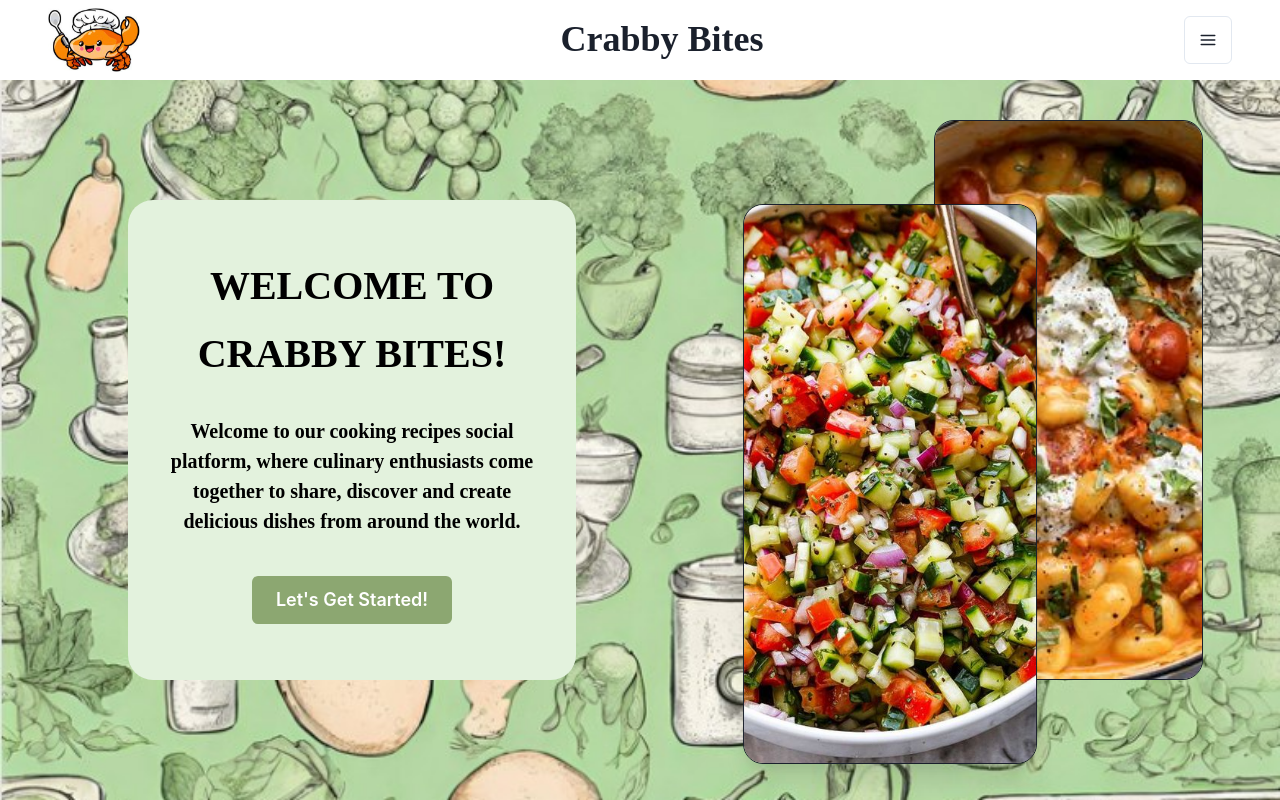
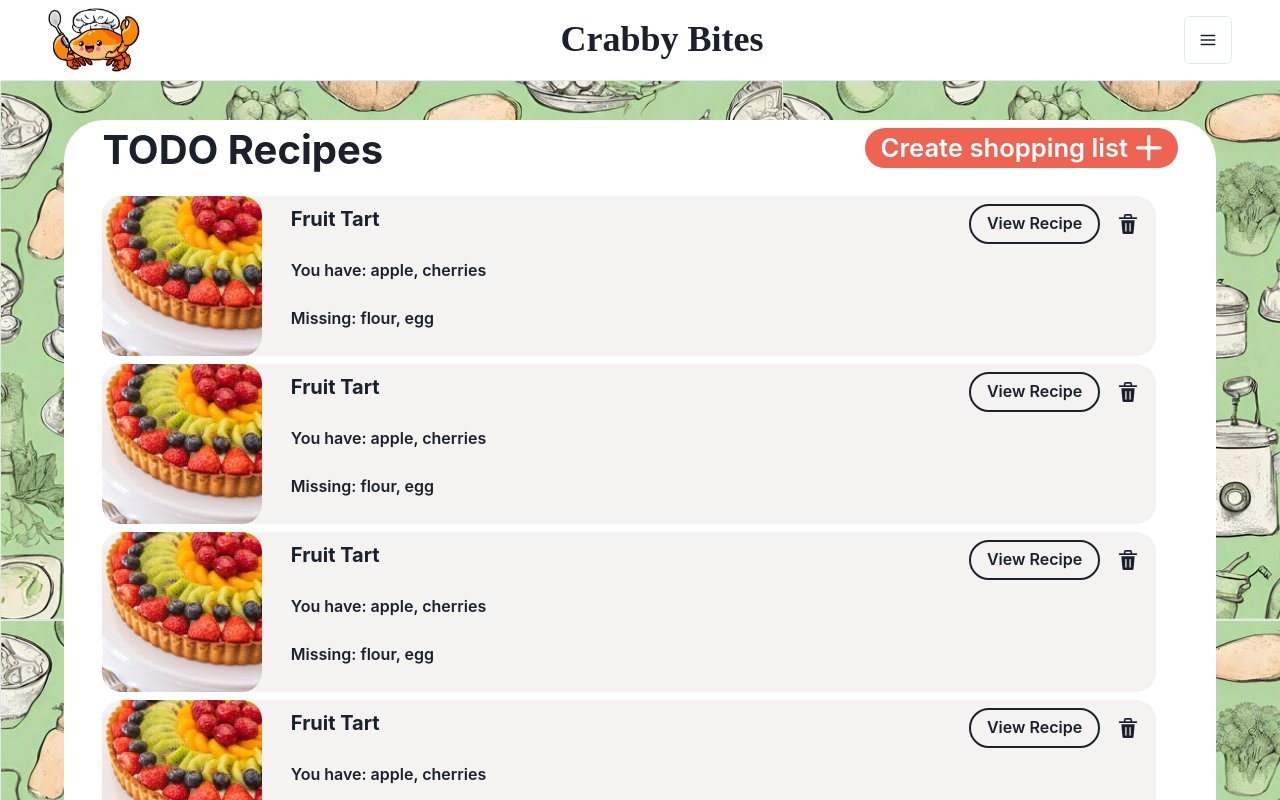
Before and after one commit to Bogdandragon/CrabbyBites, a React (Create React App) app in the folder frontend/: page / in a window 1280 px wide. Shown: the top 800 px of the page. Built offline with nearby package versions, Linux system fonts and the light colour scheme; the HTML template or start-up script is replaced by a standard one; a web font is replaced by a local one; what yup-password would draw is missing.

Commit message:
todo recipe page

```diff
--- a/frontend/src/App.jsx
+++ b/frontend/src/App.jsx
@@ -10,6 +10,7 @@ import theme from './components/Theme/Theme';
 import RecipePage from './components/RecipePage/RecipePage';
 import { Route, BrowserRouter, Routes} from 'react-router-dom';
 import AdminPage from './components/AdminPage/AdminPage';
+import TodoRecipesPage from './components/TodoRecipesPage/TodoRecipesPage';
 
 function App() {
 	// create routes for all components
@@ -22,12 +23,13 @@ function App() {
 						<Route path="/register" element={<RegisterPage />} />
 						<Route path="/login" element={<LoginPage />} />
 						{/* <Route path="/add-recipe" element={<AddRecipePage />} /> */}
-						<Route path="/add" element={<AddRecipePage />} />
+						{/* <Route path="/add" element={<AddRecipePage />} />
 						<Route path="/forgot-password" element={<ForgotPasswordPage1 />} />
 						<Route path="/forgot-password2" element={<ForgotPasswordPage2 />} />
 						<Route path="/recipes/:id" element={<RecipePage />} />
 						<Route path="/admin/:type" element={<AdminPage />} />
-						<Route path="/*" element={<HomePage />} />
+						<Route path="/*" element={<HomePage />} /> */}
+						<Route path="/*" element={<TodoRecipesPage />} />
 					</Routes>
 				</BrowserRouter>
 			</div>
--- /dev/null
+++ b/frontend/src/components/TodoRecipesPage/IngredientBox.jsx
@@ -0,0 +1,18 @@
+import { Button, Stack } from '@chakra-ui/react';
+import { useBreakpointValue } from '@chakra-ui/react';
+import { Box } from '@chakra-ui/react';
+
+function IngredientBox({text, quantity}) {
+    const buttonSize = useBreakpointValue({ base: 'md', lg: 'sm' });
+    const fontSize = useBreakpointValue({base:'sm', md: 'xs', lg: 'sm' });
+
+    return (
+        <Stack direction='row' align='center'>
+            <Box justifyContent="center" align="center"  borderRadius="full" bgColor='#D9D9D9' variant='solid' minW="100%" size={buttonSize} fontSize={fontSize} >
+                {text} x {quantity}
+            </Box>
+        </Stack>
+    );
+}
+
+export default IngredientBox;
--- /dev/null
+++ b/frontend/src/components/TodoRecipesPage/TodoRecipeCard.jsx
@@ -0,0 +1,41 @@
+import { Box, SimpleGrid, GridItem, Text, Stack, HStack, IconButton, Image, useBreakpointValue, useToast } from '@chakra-ui/react';
+import { CheckIcon, CloseIcon, DeleteIcon } from '@chakra-ui/icons';
+import { useNavigate } from 'react-router-dom';
+import axios from 'axios';
+import InfoButton from '../Buttons/InfoButton';
+
+function TodoRecipeCard ({ recipeId, imageUrl, nameRecipe, listOwnedIngredients, listMissingIngredients }){
+  const stackDirection = useBreakpointValue({ base: 'column', md: 'row' });
+  const navigate = useNavigate();
+  const toast = useToast();
+
+  return (
+    <Box bgColor='#F5F2F2' borderRadius='20' minH={{base:'15vh', md:'20vh'}} mb='1vh' w='98%'>
+      <SimpleGrid columns={6}>
+        <GridItem colSpan={1}>
+          <Image src={imageUrl} alt='Recipe Image' borderRadius='20' h={{base:'17vh', md:'20vh'}} w={{base:'17vh', md:'20vh'}} objectFit='cover'/>
+        </GridItem>
+        <GridItem colSpan={2}>
+            <Stack spacing='0.005vh'>
+                <Text pt='1vh' pl='1vw'fontWeight="bold" align='left' fontSize={{base:'xs',md:'xl'}} noOfLines='3'>{nameRecipe}</Text>
+                <Text pt='1vh' pl='1vw'fontWeight="semibold" align='left' fontSize={{base:'xs',md:'md'}} noOfLines='3'>
+                    <Text as="span" fontWeight="semibold">You have:</Text> {listOwnedIngredients}</Text>
+                <Text pt='1vh' pl='1vw'fontWeight="semibold" align='left' fontSize={{base:'xs',md:'md'}} noOfLines='3'>
+                    <Text as="span" fontWeight="semibold">Missing:</Text> {listMissingIngredients}</Text>
+            </Stack>
+           </GridItem>
+        <GridItem colSpan={3} pt='1vh' pr='1vh'>
+          <Stack align='flex-end'>
+            <HStack>
+                <InfoButton text='View Recipe' onClick={() => navigate(`/recipes/${recipeId}`)}/>
+                <IconButton isRound={true} variant='solid' boxSize='10' bgColor='#F5F2F2'
+                    fontSize='20' icon={<DeleteIcon />}/>
+            </HStack>
+          </Stack>
+        </GridItem>
+      </SimpleGrid>
+    </Box>
+  );
+};
+
+export default TodoRecipeCard;
--- /dev/null
+++ b/frontend/src/components/TodoRecipesPage/TodoRecipesPage.jsx
@@ -0,0 +1,89 @@
+import Page from "../Page/Page";
+import { Text, SimpleGrid, Stack, HStack, Box, Center, useToast, Container, Flex, Image } from '@chakra-ui/react';
+import { TimeIcon, MoonIcon, BellIcon, StarIcon } from '@chakra-ui/icons'
+import '@fontsource/dm-serif-display';
+import { useNavigate, useParams } from 'react-router-dom';
+import React, { useState, useEffect } from 'react';
+import axios from "axios";
+import SubmitButton from "../Buttons/SubmitButton";
+import InfoButton from "../Buttons/InfoButton";
+import { AddIcon } from '@chakra-ui/icons';
+import { IconButton, useDisclosure } from '@chakra-ui/react';
+import { Button } from '@chakra-ui/react';
+import { Spacer } from '@chakra-ui/react';
+import { useBreakpointValue } from '@chakra-ui/react';
+import TodoRecipeCard from "./TodoRecipeCard";
+import { Modal, ModalOverlay, ModalContent, ModalHeader, ModalCloseButton, ModalBody, FormControl, FormLabel,
+    Input, NumberInput, NumberInputField, NumberInputStepper, NumberIncrementStepper, NumberDecrementStepper } from '@chakra-ui/react';
+import IngredientBox from "./IngredientBox";
+
+function TodoRecipesPage() {
+    const navigate = useNavigate();
+    const isSmallScreen = useBreakpointValue({ base: true, md: false });
+    const { isOpen, onOpen, onClose } = useDisclosure();
+    return (
+        <Page navigate={navigate}>
+          {/* Centering the white box horizontally and vertically */}
+            <Box display="flex" justifyContent="center" alignItems="center">
+                {/* Background Image */}
+
+                    <Flex justifyContent="center" bgImage={'cookingBackground.jpeg'} bgRepeat='repeat' w="100%" minH="90vh">
+                    {/* White Box centered within the Background Image */}
+                        <Box backgroundColor="rgba(255, 255, 255, 1)" w="90%" display="flex" flexDirection="column" justifyContent="flex-start"
+                             borderTopRadius="5vh" mt="5vh" pl="3vw" pr="3vw">
+                                <Stack direction="row">
+                                    <Text fontSize={{base:"4vh", md:"5vh"}} fontWeight="bold">TODO Recipes</Text>
+                                    <Spacer />
+                                    {isSmallScreen ?
+                                         <IconButton
+                                         mt='1vh'
+                                         isRound={true}
+                                         variant='solid'
+                                         color="white" bgColor='#EE6352'
+                                         boxSize='12'
+                                         fontSize='30'
+                                         icon={<AddIcon />}
+                                         onClick={onOpen}
+                                         />
+                                        : <Button mt='1vh' isRound={false} variant='solid' color="white" bgColor='#EE6352' borderRadius="full" fontSize="2vw"
+                                     rightIcon={<AddIcon />} onClick={onOpen}>Create shopping list</Button>}
+                                </Stack>
+
+                                <Modal isOpen={isOpen} onClose={onClose}>
+                                <ModalOverlay />
+                                <ModalContent>
+                                    <ModalHeader>Shopping List:</ModalHeader>
+                                    <ModalCloseButton />
+                                <ModalBody>
+                                    <SimpleGrid columns={3} spacing={3}>
+                                        <IngredientBox text="apple" quantity="2"/>
+                                        <IngredientBox text="watermelon" quantity="2"/>
+                                        <IngredientBox text="apple" quantity="2"/>
+                                        <IngredientBox text="apple" quantity="2"/>
+                                        <IngredientBox text="apple" quantity="2"/>
+                                        <IngredientBox text="apple" quantity="2"/>
+
+
+                                    </SimpleGrid>
+
+                                </ModalBody>
+                                </ModalContent>
+                                </Modal>
+
+
+                                <TodoRecipeCard recipeId="1" imageUrl="fruitTart.jpeg" nameRecipe="Fruit Tart" listOwnedIngredients="apple, cherries" listMissingIngredients="flour, egg"/>
+                                <TodoRecipeCard recipeId="1" imageUrl="fruitTart.jpeg" nameRecipe="Fruit Tart" listOwnedIngredients="apple, cherries" listMissingIngredients="flour, egg"/>
+                                <TodoRecipeCard recipeId="1" imageUrl="fruitTart.jpeg" nameRecipe="Fruit Tart" listOwnedIngredients="apple, cherries" listMissingIngredients="flour, egg"/>
+                                <TodoRecipeCard recipeId="1" imageUrl="fruitTart.jpeg" nameRecipe="Fruit Tart" listOwnedIngredients="apple, cherries" listMissingIngredients="flour, egg"/>
+                                <TodoRecipeCard recipeId="1" imageUrl="fruitTart.jpeg" nameRecipe="Fruit Tart" listOwnedIngredients="apple, cherries" listMissingIngredients="flour, egg"/>
+                                <TodoRecipeCard recipeId="1" imageUrl="fruitTart.jpeg" nameRecipe="Fruit Tart" listOwnedIngredients="apple, cherries" listMissingIngredients="flour, egg"/>
+
+                        </Box>
+                    </Flex>
+
+            </Box>
+        </Page>
+      );
+}
+
+export default TodoRecipesPage;
```
Also changed, not shown: frontend/src/components/RecipeAdminPage/RecipeCard.jsx (+0 -17 lines).
